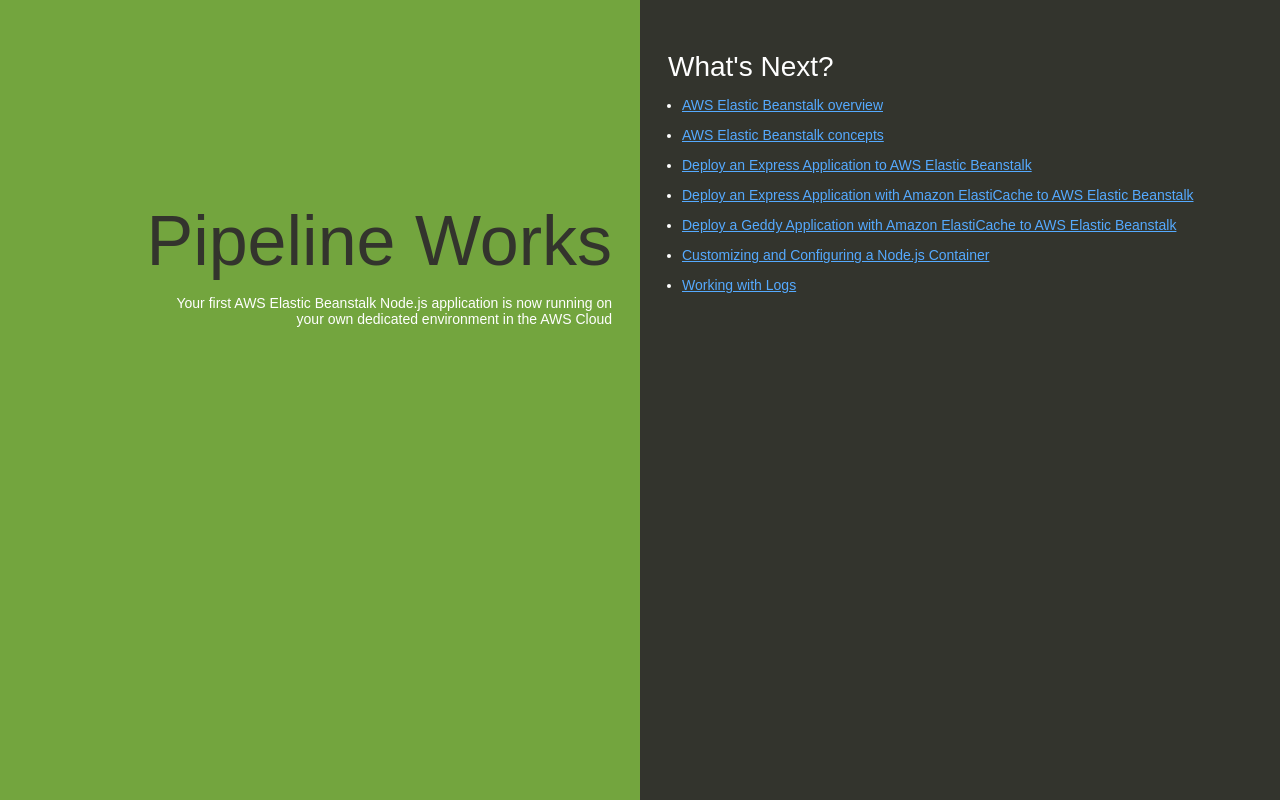
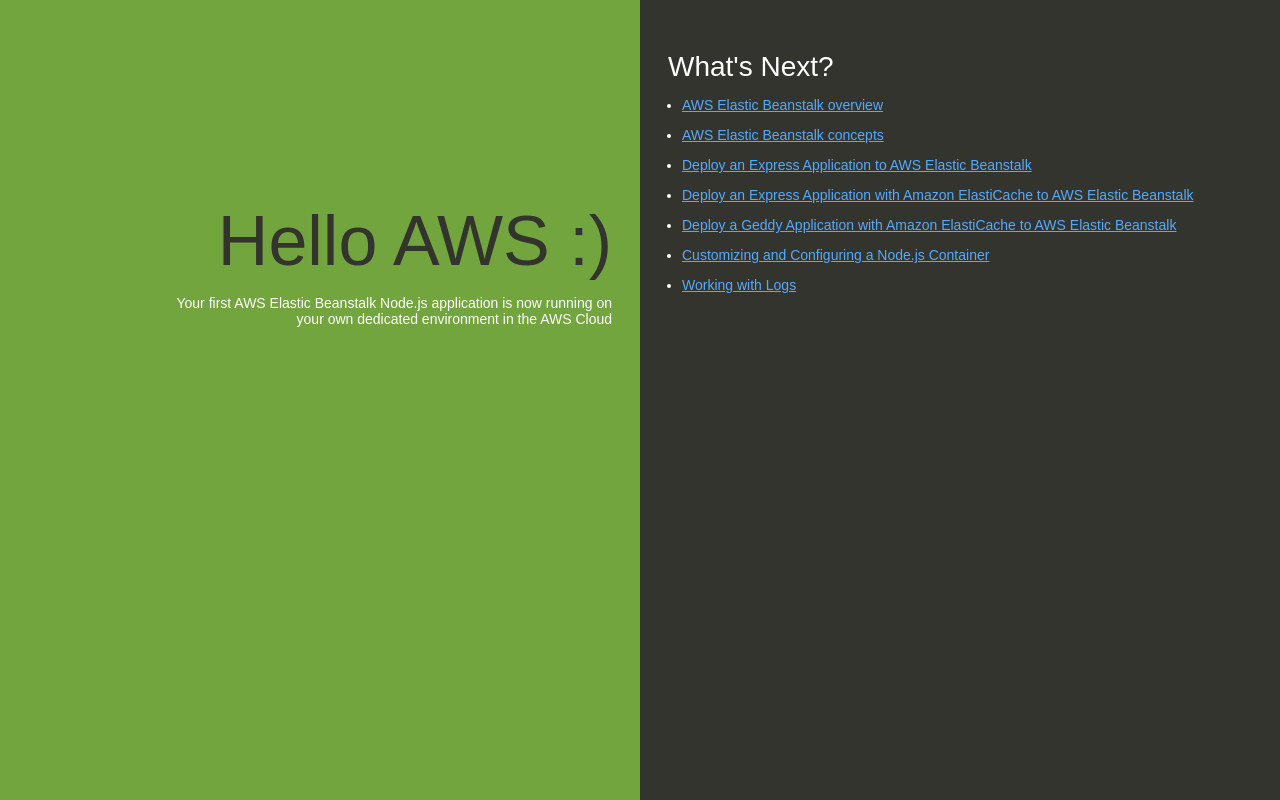
Before and after one commit to ashishmaneaws/ashishmane_awsrepo, a website: page index.html in a window 1280 px wide. Drawn offline with Linux system fonts and the light colour scheme.

Commit message:
Version 2

```diff
--- a/index.html
+++ b/index.html
@@ -74,7 +74,7 @@
   </head>
   <body>
     <div class="textColumn">
-      <h1>Pipeline Works</h1>
+      <h1>Hello AWS :)</h1>
       <p>Your first AWS Elastic Beanstalk Node.js application is now running on your own dedicated environment in the AWS Cloud</p>
     </div>
     <div class="linksColumn">
```
